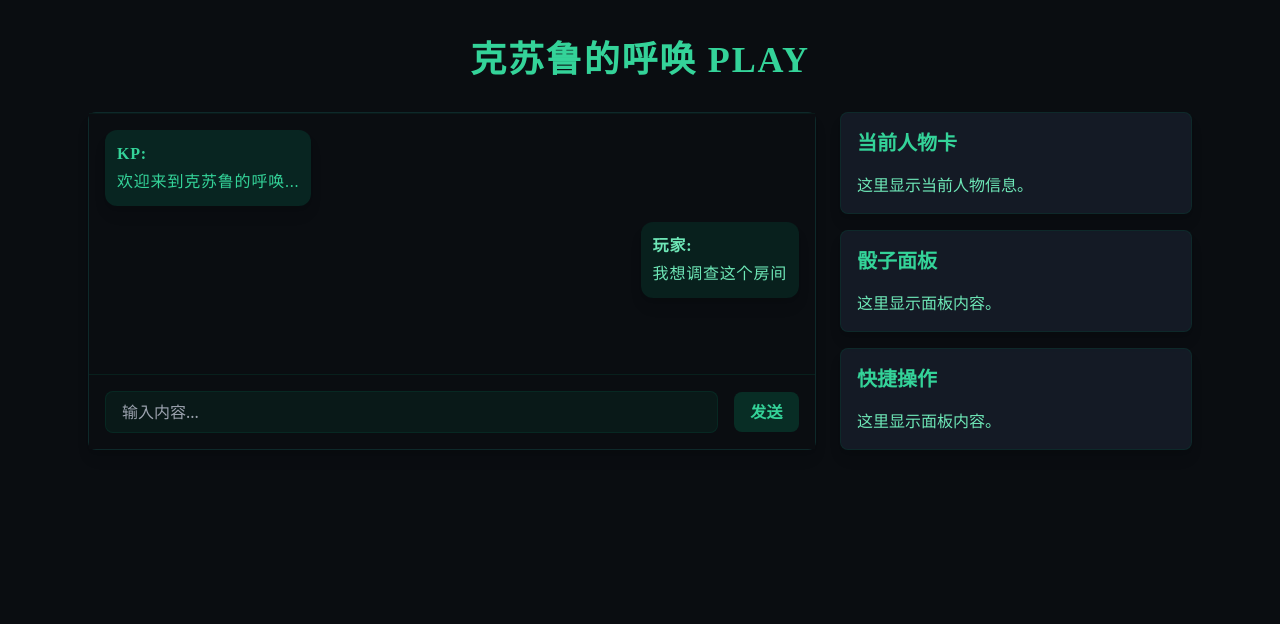
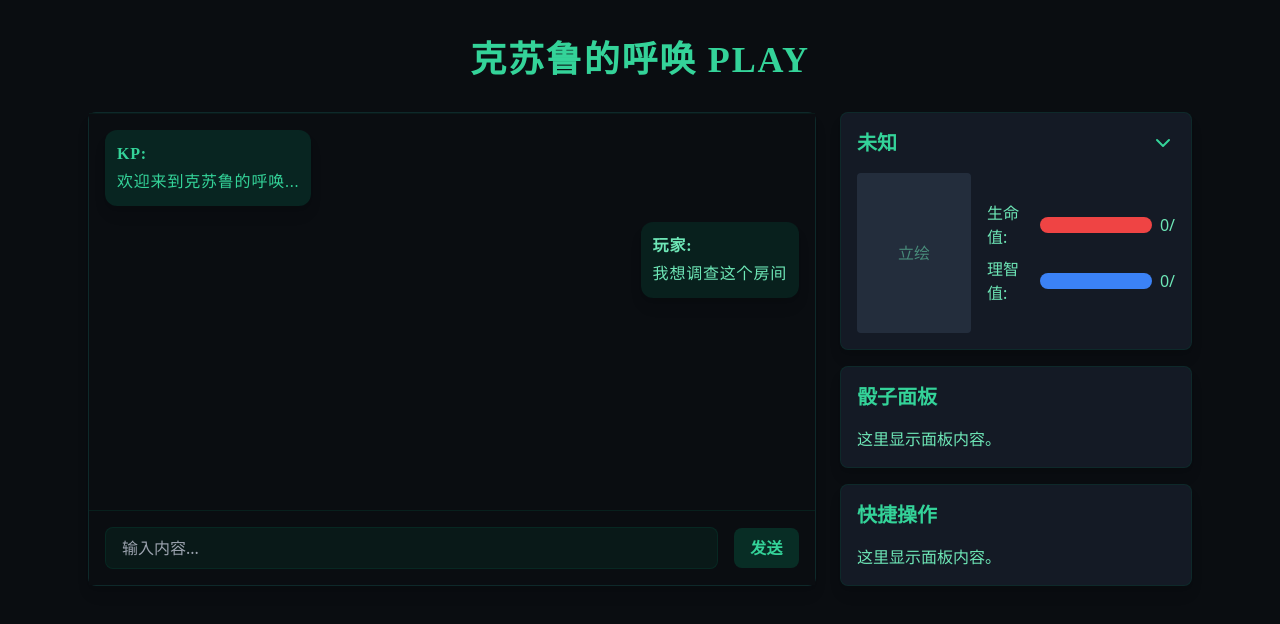
Before and after one commit to KevinKevinL/AI-Driven-TRPG, a Next.js app: page /coc/mainplay in a window 1280 px wide. Shown: the top 624 px of the page. Built offline with nearby package versions, Linux system fonts and the light colour scheme; no server answers; the database is empty.

Commit message:
CharacterCard add

```diff
--- a/components/coc/DatabaseManager.jsx
+++ b/components/coc/DatabaseManager.jsx
@@ -581,6 +581,50 @@ const getCharacterAttributeValue = async (testRequired, testCharacterId) => {
 };
 
 
+// 获取角色所有属性
+const loadCharacterAttributes = async (characterId) => {
+  try {
+    // 获取基础属性
+    const attributesQuery = `
+      SELECT * FROM Attributes
+      WHERE character_id = ?
+    `;
+    const attributes = await executeQuery(attributesQuery, [characterId]);
+
+    // 获取派生属性
+    const derivedAttributesQuery = `
+      SELECT * FROM DerivedAttributes
+      WHERE character_id = ?
+    `;
+    const derivedAttributes = await executeQuery(derivedAttributesQuery, [characterId]);
+
+    // 获取技能
+    const skillsQuery = `
+      SELECT * FROM Skills
+      WHERE character_id = ?
+    `;
+    const skills = await executeQuery(skillsQuery, [characterId]);
+
+    // 获取角色基本信息
+    const characterQuery = `
+      SELECT name, gender, residence, birthplace, description
+      FROM Characters
+      WHERE id = ?
+    `;
+    const characterInfo = await executeQuery(characterQuery, [characterId]);
+
+    return {
+      attributes: attributes[0] || null,
+      derivedAttributes: derivedAttributes[0] || null,
+      skills: skills[0] || null,
+      characterInfo: characterInfo[0] || null
+    };
+  } catch (error) {
+    console.error('加载角色属性失败:', error);
+    throw new Error('加载角色属性失败');
+  }
+};
+
   // 组件加载时初始化
   useEffect(() => {
     const initialize = async () => {
@@ -616,6 +660,7 @@ const getCharacterAttributeValue = async (testRequired, testCharacterId) => {
     getAttributeByTestRequired,
     getTableForTestRequired,
     getCharacterAttributeValue,
+    loadCharacterAttributes,
   };
 };
 
--- a/components/mainchat/CharacterCard.jsx
+++ b/components/mainchat/CharacterCard.jsx
@@ -1,8 +1,168 @@
+import React, { useEffect, useState } from 'react';
+import DatabaseManager from '@components/coc/DatabaseManager';
+import { ChevronDown, ChevronUp } from 'lucide-react';
+
 export default function CharacterCard({ title }) {
+  const [characterData, setCharacterData] = useState(null);
+  const [loading, setLoading] = useState(true);
+  const [error, setError] = useState(null);
+  const [isExpanded, setIsExpanded] = useState(false);
+
+  const character_id = 'ad29155d19c9d6a8a744fc1d794aa8c042b75dc4830a85d6ab87656d6f8d81c7';
+  const dbManager = DatabaseManager();
+
+  useEffect(() => {
+    const loadCharacterData = async () => {
+      try {
+        const data = await dbManager.loadCharacterAttributes(character_id);
+        setCharacterData(data);
+      } catch (err) {
+        setError(err.message);
+      } finally {
+        setLoading(false);
+      }
+    };
+
+    loadCharacterData();
+  }, []);
+
+  if (loading) {
     return (
       <div className="p-4 bg-slate-800/50 border border-emerald-900/30 rounded-lg shadow-lg">
-        <h2 className="text-xl font-bold text-emerald-400 mb-4">{title}</h2>
-        <p className="text-emerald-300">这里显示当前人物信息。</p>
+        <p className="text-emerald-300">加载中...</p>
       </div>
     );
+  }
+
+  if (error) {
+    return (
+      <div className="p-4 bg-slate-800/50 border border-emerald-900/30 rounded-lg shadow-lg">
+        <p className="text-red-500">错误: {error}</p>
+      </div>
+    );
+  }
+
+  if (!characterData) {
+    return (
+      <div className="p-4 bg-slate-800/50 border border-emerald-900/30 rounded-lg shadow-lg">
+        <p className="text-emerald-300">未找到角色数据</p>
+      </div>
+    );
+  }
+
+  const { attributes, derivedAttributes, skills, characterInfo } = characterData;
+
+  return (
+    <div className="bg-slate-800/50 border border-emerald-900/30 rounded-lg shadow-lg">
+      {/* 基础卡片内容 - 始终显示 */}
+      <div className="p-4">
+        <div className="flex justify-between items-center mb-4">
+          <h2 className="text-xl font-bold text-emerald-400">{characterInfo?.name || '未知'}</h2>
+          <button
+            onClick={() => setIsExpanded(!isExpanded)}
+            className="text-emerald-400 hover:text-emerald-300 transition-colors"
+          >
+            {isExpanded ? <ChevronUp size={24} /> : <ChevronDown size={24} />}
+          </button>
+        </div>
+
+        <div className="flex gap-4">
+          {/* 人物立绘占位 */}
+          <div className="w-32 h-40 bg-slate-700/50 rounded flex items-center justify-center">
+            <span className="text-emerald-300/50">立绘</span>
+          </div>
+
+          {/* 基础状态信息 */}
+          <div className="flex flex-col justify-center gap-2">
+            <div className="flex items-center gap-2">
+              <span className="text-emerald-300">生命值:</span>
+              <div className="w-32 h-4 bg-slate-700 rounded-full overflow-hidden">
+                <div
+                  className="h-full bg-red-500"
+                  style={{width: `${(derivedAttributes?.hitPoints || 0) / derivedAttributes?.hitPoints * 100}%`}}
+                ></div>
+              </div>
+              <span className="text-emerald-300">{derivedAttributes?.hitPoints || 0}/{derivedAttributes?.hitPoints}</span>
+            </div>
+            <div className="flex items-center gap-2">
+              <span className="text-emerald-300">理智值:</span>
+              <div className="w-32 h-4 bg-slate-700 rounded-full overflow-hidden">
+                <div
+                  className="h-full bg-blue-500"
+                  style={{width: `${(derivedAttributes?.sanity || 0) / derivedAttributes?.sanity * 100}%`}}
+                ></div>
+              </div>
+              <span className="text-emerald-300">{derivedAttributes?.sanity || 0}/{derivedAttributes?.sanity}</span>
+            </div>
+          </div>
+        </div>
+      </div>
+
+      {/* 展开的详细信息 */}
+      {isExpanded && (
+        <div className="border-t border-emerald-900/30 p-4">
+          {/* 基本信息 */}
+          <div className="mb-4">
+            <h3 className="text-lg font-semibold text-emerald-400 mb-2">基本信息</h3>
+            <div className="grid grid-cols-2 gap-2">
+              <p className="text-emerald-300">性别: {characterInfo?.gender || '未知'}</p>
+              <p className="text-emerald-300">居住地: {characterInfo?.residence || '未知'}</p>
+              <p className="text-emerald-300">出生地: {characterInfo?.birthplace || '未知'}</p>
+            </div>
+          </div>
+
+          {/* 基础属性 */}
+          <div className="mb-4">
+            <h3 className="text-lg font-semibold text-emerald-400 mb-2">基础属性</h3>
+            <div className="grid grid-cols-3 gap-2">
+              <p className="text-emerald-300">力量: {attributes?.strength || 0}</p>
+              <p className="text-emerald-300">体质: {attributes?.constitution || 0}</p>
+              <p className="text-emerald-300">体型: {attributes?.size || 0}</p>
+              <p className="text-emerald-300">敏捷: {attributes?.dexterity || 0}</p>
+              <p className="text-emerald-300">外貌: {attributes?.appearance || 0}</p>
+              <p className="text-emerald-300">智力: {attributes?.intelligence || 0}</p>
+              <p className="text-emerald-300">意志: {attributes?.power || 0}</p>
+              <p className="text-emerald-300">教育: {attributes?.education || 0}</p>
+              <p className="text-emerald-300">幸运: {attributes?.luck || 0}</p>
+            </div>
+          </div>
+
+          {/* 派生属性 */}
+          <div className="mb-4">
+            <h3 className="text-lg font-semibold text-emerald-400 mb-2">派生属性</h3>
+            <div className="grid grid-cols-3 gap-2">
+              <p className="text-emerald-300">魔法值: {derivedAttributes?.magicPoints || 0}</p>
+              <p className="text-emerald-300">移动速度: {derivedAttributes?.moveRate || 0}</p>
+              <p className="text-emerald-300">伤害加值: {derivedAttributes?.damageBonus || 0}</p>
+              <p className="text-emerald-300">体格: {derivedAttributes?.build || 0}</p>
+            </div>
+          </div>
+
+          {/* 技能 */}
+          <div className="mb-4">
+            <h3 className="text-lg font-semibold text-emerald-400 mb-2">技能</h3>
+            <div className="grid grid-cols-3 gap-2">
+              <p className="text-emerald-300">格斗: {skills?.Fighting || 0}</p>
+              <p className="text-emerald-300">枪械: {skills?.Firearms || 0}</p>
+              <p className="text-emerald-300">闪避: {skills?.Dodge || 0}</p>
+              <p className="text-emerald-300">机械: {skills?.Mechanics || 0}</p>
+              <p className="text-emerald-300">驾驶: {skills?.Drive || 0}</p>
+              <p className="text-emerald-300">潜行: {skills?.Stealth || 0}</p>
+              <p className="text-emerald-300">侦查: {skills?.Investigate || 0}</p>
+              <p className="text-emerald-300">巧手: {skills?.Sleight_of_Hand || 0}</p>
+              <p className="text-emerald-300">电子: {skills?.Electronics || 0}</p>
+              <p className="text-emerald-300">历史: {skills?.History || 0}</p>
+              <p className="text-emerald-300">科学: {skills?.Science || 0}</p>
+              <p className="text-emerald-300">医学: {skills?.Medicine || 0}</p>
+              <p className="text-emerald-300">神秘学: {skills?.Occult || 0}</p>
+              <p className="text-emerald-300">图书馆使用: {skills?.Library_Use || 0}</p>
+              <p className="text-emerald-300">艺术: {skills?.Art || 0}</p>
+              <p className="text-emerald-300">交际: {skills?.Persuade || 0}</p>
+              <p className="text-emerald-300">心理学: {skills?.Psychology || 0}</p>
+            </div>
+          </div>
+        </div>
+      )}
+    </div>
+  );
 }
--- a/pages/coc/randomEvents.js
+++ b/pages/coc/randomEvents.js
@@ -28,6 +28,11 @@ const RandomEventsPage = () => {
       // 获取随机事件
       const event = await eventGenerator.handleGenerateEvents(mapId);
       console.log('生成的事件:', event);
+      if(event === null) {
+        console.warn('未生成事件');
+        //----------------------------------
+        return;
+      }
       // 清理 result 数据，去除不可见字符（如换行符、回车符、制表符）
       const cleanResult = (result) => {
         result = result.replace(/[\n\r\t]+/g, ''); // 替换掉换行符、回车符和制表符
```
